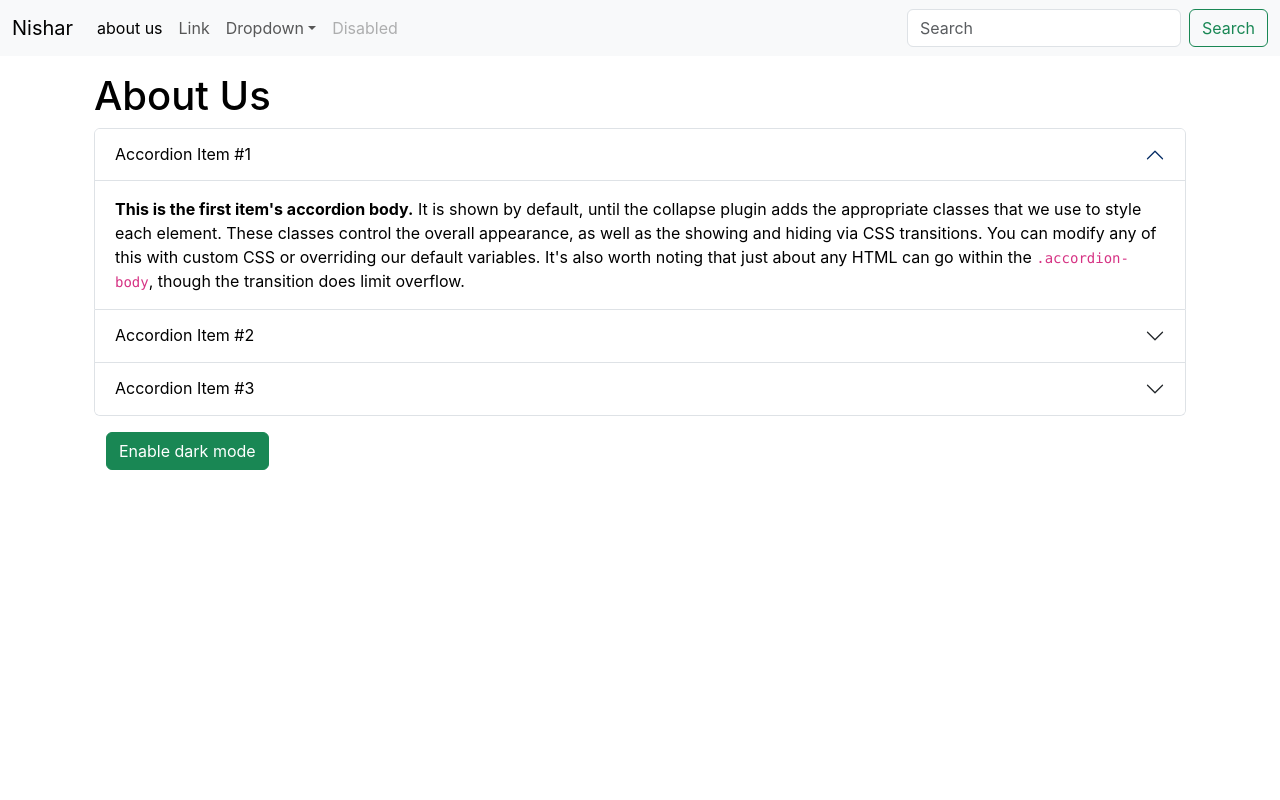
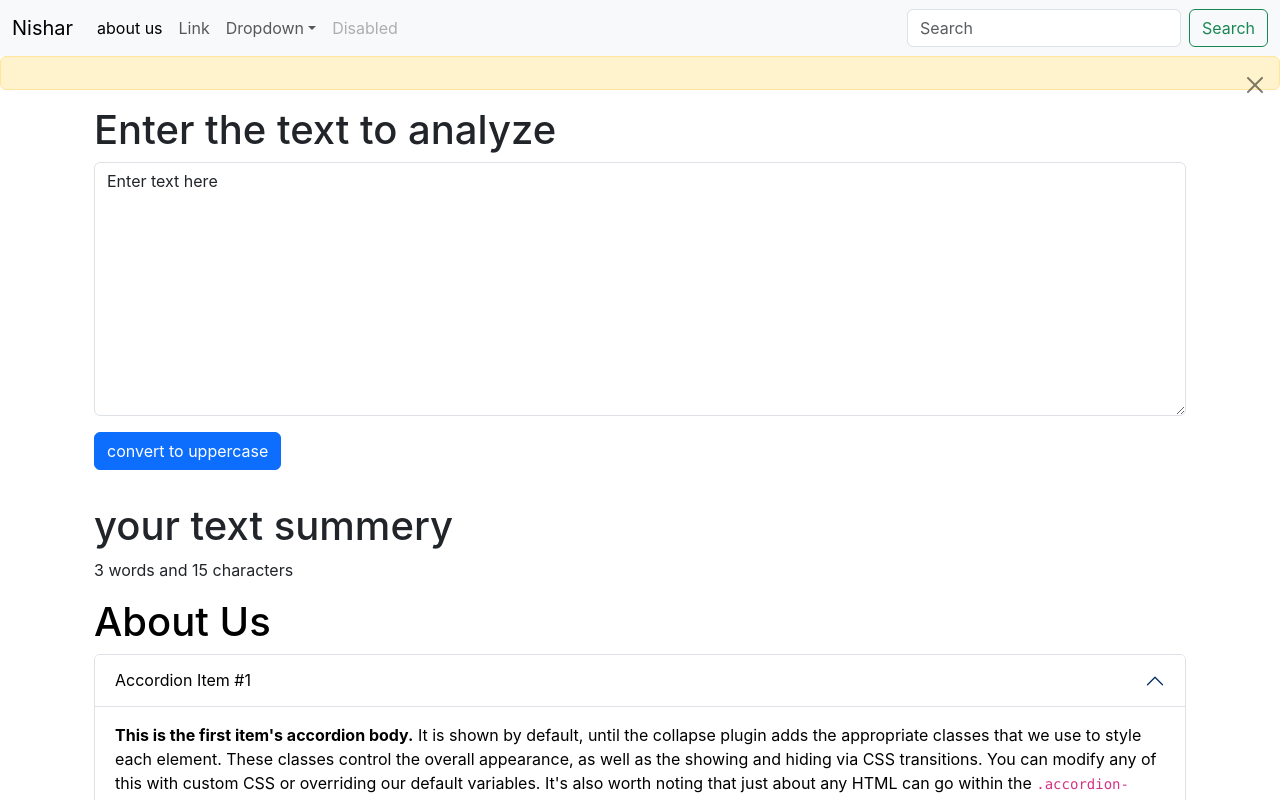
Before and after one commit to nishar-khorajiya/react, a React (Create React App) app: page / in a window 1280 px wide. Shown: the top 800 px of the page. Built offline with nearby package versions, Linux system fonts and the light colour scheme.

Commit message:
video 13(mycode)

```diff
--- a/src/App.js
+++ b/src/App.js
@@ -1,14 +1,29 @@
 import './App.css';
 import About from './components/About';
+import Alert from './components/Alert';
 import Navbar from './components/Navbar';
-// import TextForm from './components/TextForm';
+import React,{useState} from 'react';
+import TextForm from './components/TextForm';
 
 function App() {
+
+  const [mode,setmode]=useState('dark')
+  const [alert,setalert]=useState(null)
+
+  const showalert=(message,type)=>{
+    setalert({
+      msg:message,
+      type:type
+    })
+  }
   return (
     <>
-  <Navbar title="Nishar" abouttext="about us"></Navbar>
+  <Navbar mode={mode} title="Nishar" abouttext="about us"></Navbar>
+
+  <Alert alert={alert}></Alert>
+
   <div className='container my-3'>
-  {/* <TextForm heading="Enter the text to analyze"></TextForm> */}
+  <TextForm heading="Enter the text to analyze"></TextForm>
   <About></About>
   </div>
 
--- /dev/null
+++ b/src/components/Alert.js
@@ -0,0 +1,14 @@
+import React from 'react'
+
+function Alert(props) {
+    return (
+        <>
+         <div class="alert alert-warning alert-dismissible fade show" role="alert">
+                <strong> {props.alert}</strong>
+                <button type="button" class="btn-close" data-bs-dismiss="alert" aria-label="Close"></button>
+            </div>
+        </>
+    )
+}
+
+export default Alert
```
